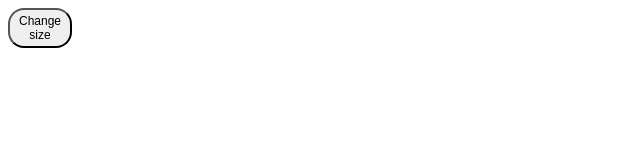
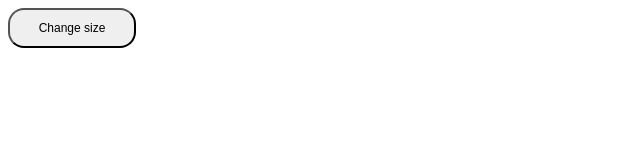
Before and after one commit to dcv21/etch-a-sketch, a plain HTML site: page index.html in a window 1280 px wide. Shown: the top 160 px of the page, without its empty margins (0-640 px from the left). Drawn offline with Linux system fonts and the light colour scheme.

Commit message:
make text stay in button

```diff
--- a/style.css
+++ b/style.css
@@ -12,5 +12,6 @@ button {
     border-radius: 16px;
     margin: 8px;
     height: 5vh;
-    width: 5vw;
+    width: 10vw;
+    overflow: clip;
 }
```
